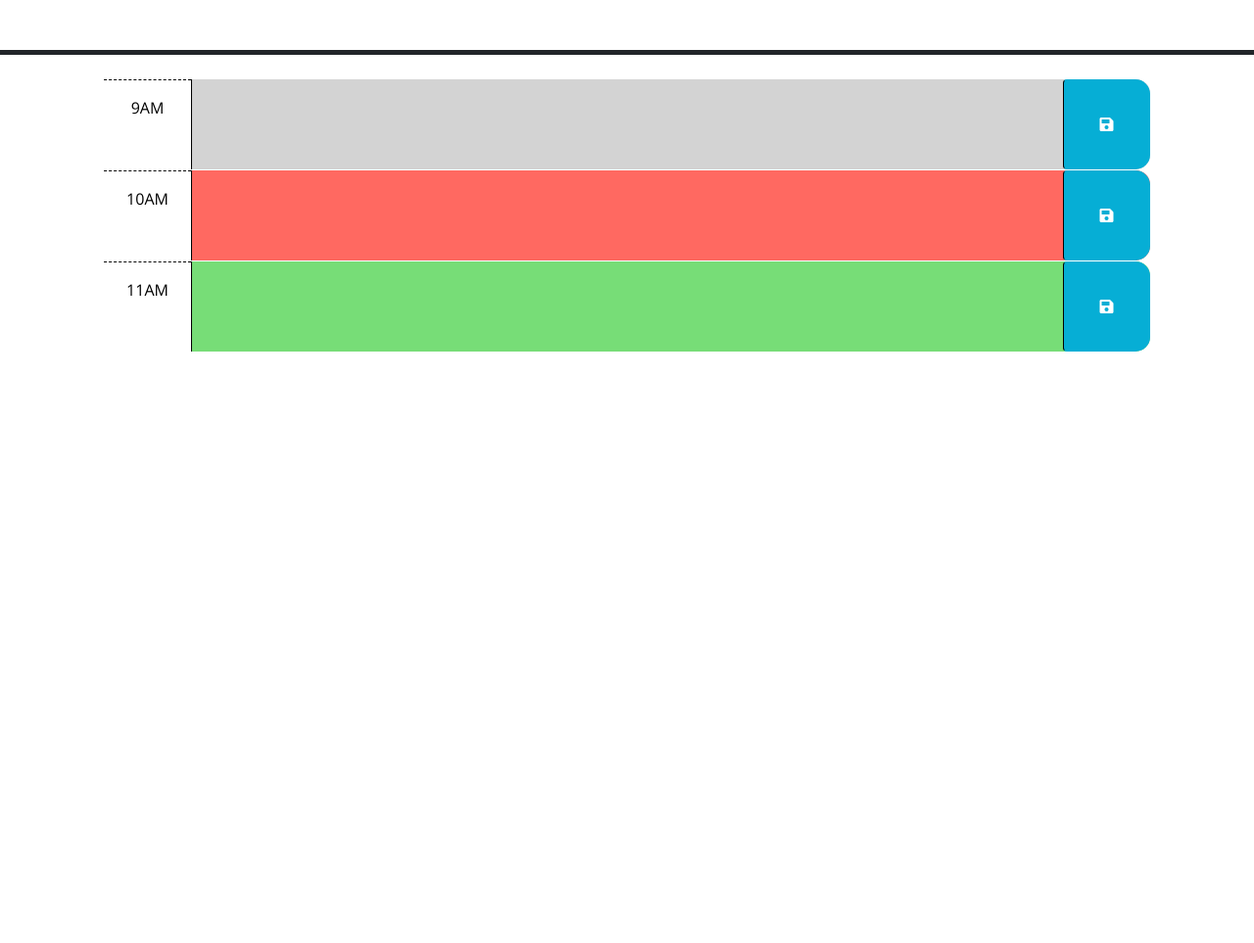
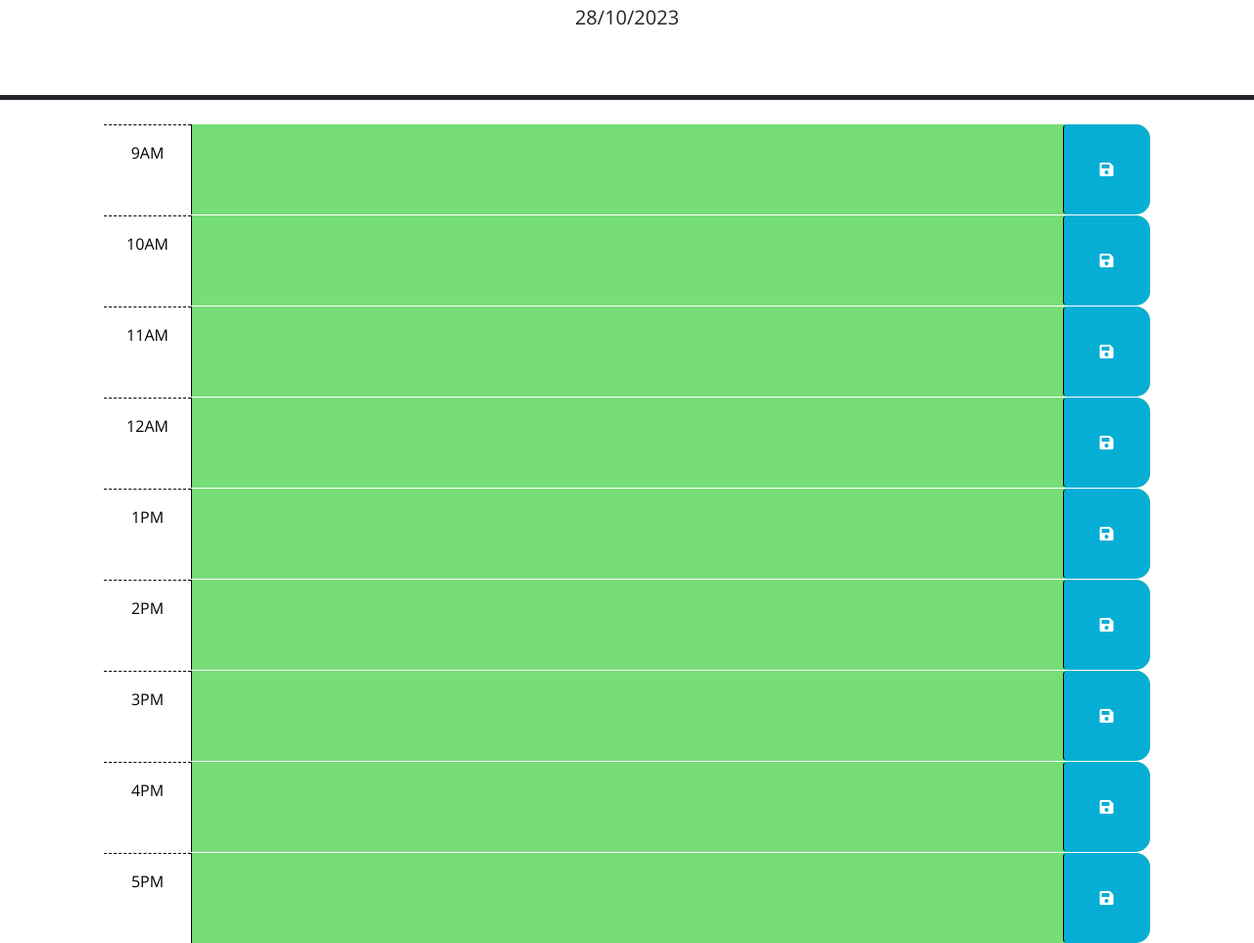
Before and after one commit to Siennaxstarr/Scheduler, a plain HTML site: page index.html in a window 1280 px wide. Shown: the part 176-1139 px from the top of the page at 98% size. Before the commit the page ends 800 px from the top, so only its background shows below. Drawn offline with nearby package versions, Linux system fonts and the light colour scheme.

Commit message:
Added more time blocks into html to get 9 to 5pm

```diff
--- a/index.html
+++ b/index.html
@@ -40,7 +40,7 @@
         -->
 
       <!-- Example of a past time block. The "past" class adds a gray background color. -->
-      <div id="hour-9" class="row time-block past">
+      <div id="hour-9" class="row time-block">
         <div class="col-2 col-md-1 hour text-center py-3">9AM</div>
         <textarea class="col-8 col-md-10 description" rows="3"> </textarea>
         <button class="btn saveBtn col-2 col-md-1" aria-label="save">
@@ -49,7 +49,7 @@
       </div>
 
       <!-- Example of a a present time block. The "present" class adds a red background color. -->
-      <div id="hour-10" class="row time-block present">
+      <div id="hour-10" class="row time-block">
         <div class="col-2 col-md-1 hour text-center py-3">10AM</div>
         <textarea class="col-8 col-md-10 description" rows="3"> </textarea>
         <button class="btn saveBtn col-2 col-md-1" aria-label="save">
@@ -58,8 +58,56 @@
       </div>
 
       <!-- Example of a future time block. The "future" class adds a green background color. -->
-      <div id="hour-11" class="row time-block future">
+      <div id="hour-11" class="row time-block">
         <div class="col-2 col-md-1 hour text-center py-3">11AM</div>
+        <textarea class="col-8 col-md-10 description" rows="3"> </textarea>
+        <button class="btn saveBtn col-2 col-md-1" aria-label="save">
+          <i class="fas fa-save" aria-hidden="true"></i>
+        </button>
+      </div>
+
+      <div id="hour-12" class="row time-block">
+        <div class="col-2 col-md-1 hour text-center py-3">12AM</div>
+        <textarea class="col-8 col-md-10 description" rows="3"> </textarea>
+        <button class="btn saveBtn col-2 col-md-1" aria-label="save">
+          <i class="fas fa-save" aria-hidden="true"></i>
+        </button>
+      </div>
+
+      <div id="hour-13" class="row time-block">
+        <div class="col-2 col-md-1 hour text-center py-3">1PM</div>
+        <textarea class="col-8 col-md-10 description" rows="3"> </textarea>
+        <button class="btn saveBtn col-2 col-md-1" aria-label="save">
+          <i class="fas fa-save" aria-hidden="true"></i>
+        </button>
+      </div>
+
+      <div id="hour-14" class="row time-block">
+        <div class="col-2 col-md-1 hour text-center py-3">2PM</div>
+        <textarea class="col-8 col-md-10 description" rows="3"> </textarea>
+        <button class="btn saveBtn col-2 col-md-1" aria-label="save">
+          <i class="fas fa-save" aria-hidden="true"></i>
+        </button>
+      </div>
+
+      <div id="hour-15" class="row time-block">
+        <div class="col-2 col-md-1 hour text-center py-3">3PM</div>
+        <textarea class="col-8 col-md-10 description" rows="3"> </textarea>
+        <button class="btn saveBtn col-2 col-md-1" aria-label="save">
+          <i class="fas fa-save" aria-hidden="true"></i>
+        </button>
+      </div>
+
+      <div id="hour-16" class="row time-block">
+        <div class="col-2 col-md-1 hour text-center py-3">4PM</div>
+        <textarea class="col-8 col-md-10 description" rows="3"> </textarea>
+        <button class="btn saveBtn col-2 col-md-1" aria-label="save">
+          <i class="fas fa-save" aria-hidden="true"></i>
+        </button>
+      </div>
+
+      <div id="hour-17" class="row time-block">
+        <div class="col-2 col-md-1 hour text-center py-3">5PM</div>
         <textarea class="col-8 col-md-10 description" rows="3"> </textarea>
         <button class="btn saveBtn col-2 col-md-1" aria-label="save">
           <i class="fas fa-save" aria-hidden="true"></i>
--- a/script.js
+++ b/script.js
@@ -2,13 +2,41 @@
 // the code isn't run until the browser has finished rendering all the elements
 // in the html.
 $(function () {
+  var currentDay = $("#currentDay")
+  currentDay.text(dayjs().format('DD/MM/YYYY'))
   // TODO: Add a listener for click events on the save button. This code should
   // use the id in the containing time-block as a key to save the user input in
   // local storage. HINT: What does `this` reference in the click listener
   // function? How can DOM traversal be used to get the "hour-x" id of the
   // time-block containing the button that was clicked? How might the id be
   // useful when saving the description in local storage?
-  //
+
+  var workTime = dayjs().hour();
+  console.log(workTime)
+  var timeblock = $(".time-block");
+
+  timeblock.each(function () {
+    var timeblockid = $(this).attr("id").split("-")[1]
+    console.log(timeblockid)
+    if (workTime > timeblockid) {
+      $(this).addClass("past")
+    }
+    if (workTime < timeblockid) {
+      $(this).addClass("future")
+    }
+    if (workTime == timeblockid) {
+     $(this).addClass("present")
+    }
+  })
+$(".saveBtn").on ("click", function(){
+console.log ("clicked")
+var sibling= $(this).siblings("textarea").val()
+console.log (sibling)
+var parent =$(this).parent().attr("id")
+console.log (parent)
+localStorage.setItem(parent, sibling)
+})
+
   // TODO: Add code to apply the past, present, or future class to each time
   // block by comparing the id to the current hour. HINTS: How can the id
   // attribute of each time-block be used to conditionally add or remove the
@@ -21,3 +49,14 @@ $(function () {
   //
   // TODO: Add code to display the current date in the header of the page.
 });
+
+const calendarGrid = document.getElementById("calendarGrid");
+const currentMonth = document.getElementById("currentMonth");
+const prevMonthBtn = document.getElementById("prevMonth");
+const nextMonthBtn = document.getElementById("nextMonth");
+
+const months = [
+  "January", "February", "March", "April",
+  "May", "June", "July", "August",
+  "September", "October", "November", "December"
+];
```
Also changed, not shown: 1 other file.
